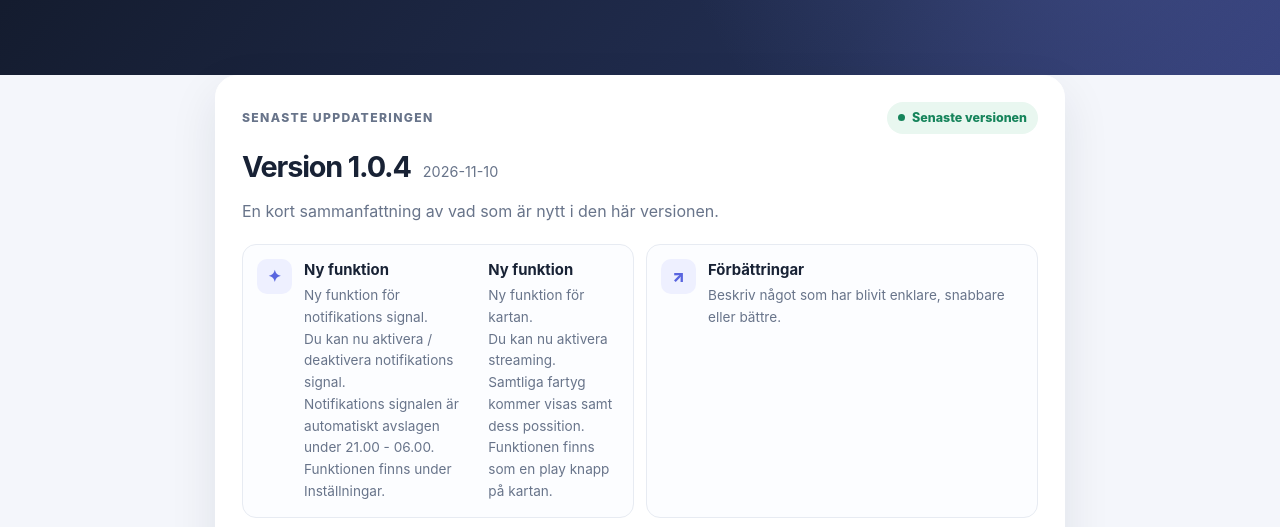
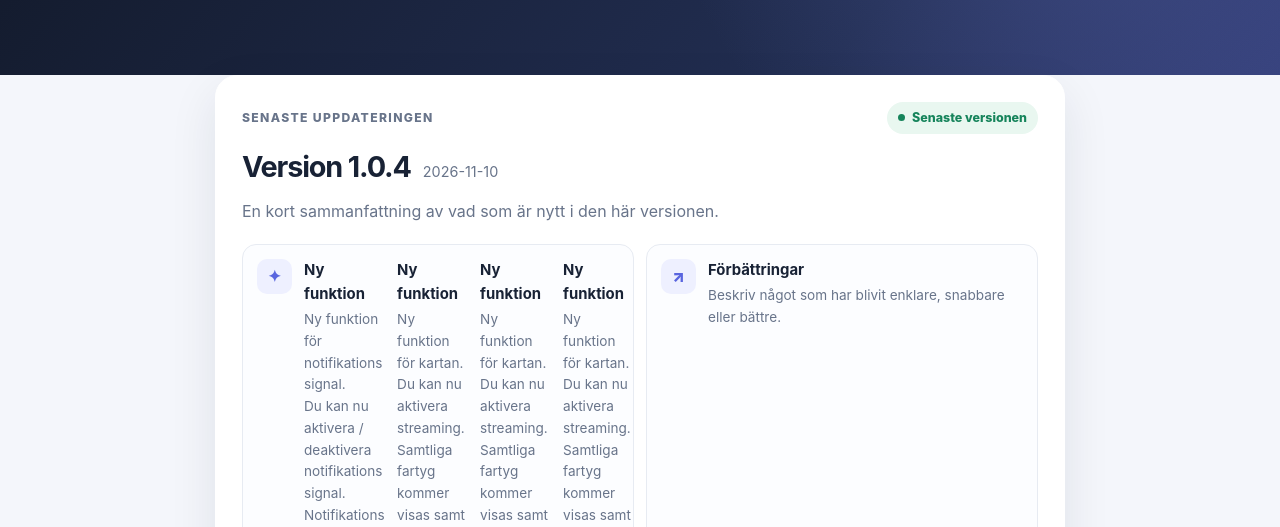
Before and after one commit to sssjme/event-bridge-info, a plain HTML site: page index.html in a window 1280 px wide. Shown: the part 227-754 px from the top of the page. Drawn offline with Linux system fonts and the light colour scheme.

Commit message:
Add testdata

```diff
--- a/index.html
+++ b/index.html
@@ -116,6 +116,24 @@
             Samtliga fartyg kommer visas samt dess possition.<br>
             Funktionen finns som en play knapp på kartan.</p>
           </div>
+            <div><strong>Ny funktion</strong><p>
+            Ny funktion för kartan.<br>
+            Du kan nu aktivera streaming.<br>
+            Samtliga fartyg kommer visas samt dess possition.<br>
+            Funktionen finns som en play knapp på kartan.</p>
+          </div>
+            <div><strong>Ny funktion</strong><p>
+            Ny funktion för kartan.<br>
+            Du kan nu aktivera streaming.<br>
+            Samtliga fartyg kommer visas samt dess possition.<br>
+            Funktionen finns som en play knapp på kartan.</p>
+          </div>
+           <div><strong>Ny funktion</strong><p>
+            Ny funktion för kartan.<br>
+            Du kan nu aktivera streaming.<br>
+            Samtliga fartyg kommer visas samt dess possition.<br>
+            Funktionen finns som en play knapp på kartan.</p>
+          </div>
         </article>
         <article class="feature">
           <span class="feature-icon">↗</span>
```
